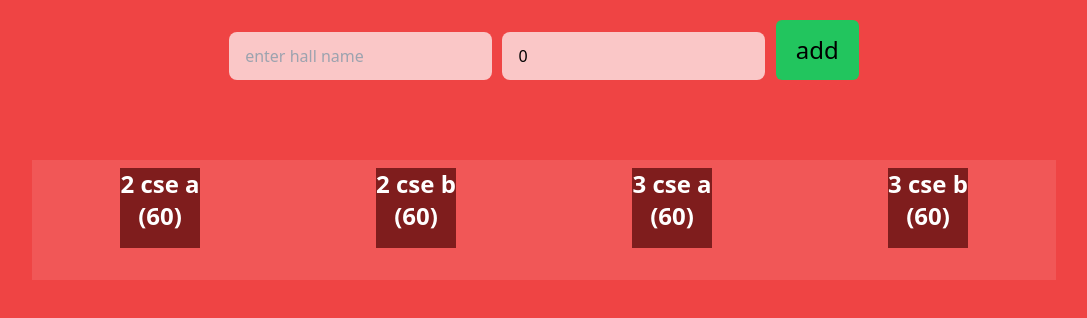
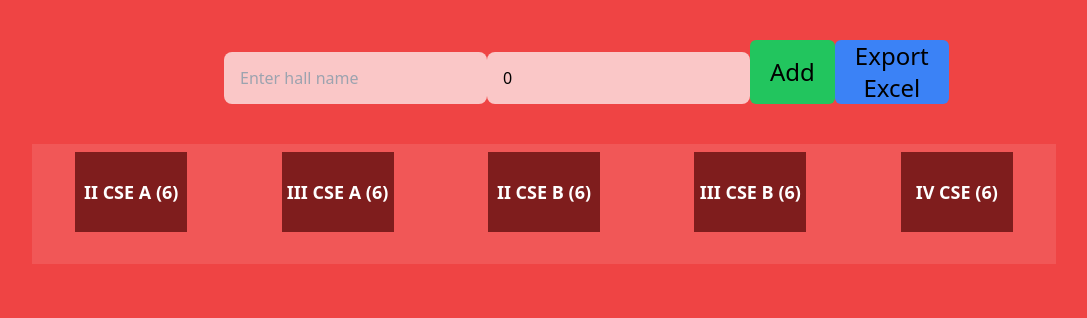
Before and after one commit to Rvkarthi/Seating_Arrangement, a React (Vite) app: page /Home in a window 1280 px wide. Shown: the top 318 px of the page, without its empty margins (96-1183 px from the left). Built offline with nearby package versions, Linux system fonts and the light colour scheme.

Commit message:
excel save

```diff
--- a/package.json
+++ b/package.json
@@ -12,6 +12,7 @@
   "dependencies": {
     "@gsap/react": "^2.1.2",
     "axios": "^1.12.2",
+    "file-saver": "^2.0.5",
     "react": "^19.1.1",
     "react-dom": "^19.1.1",
     "react-router-dom": "^7.9.4",
--- a/src/pages/Excel.jsx
+++ b/src/pages/Excel.jsx
@@ -29,6 +29,7 @@ const ExcelReaderTailwind = () => {
       });
 
       setClassData(classObj);
+      console.log({classObj})
     };
 
     reader.readAsBinaryString(file);
--- a/src/pages/Home.jsx
+++ b/src/pages/Home.jsx
@@ -1,70 +1,204 @@
-import { useEffect, useState } from 'react'
+import { useEffect, useState } from "react";
 import gsap from "gsap";
-import { useGSAP } from "@gsap/react";
 import { Draggable } from "gsap/Draggable";
+import * as XLSX from "xlsx";
+import { saveAs } from "file-saver";
 
-gsap.registerPlugin(useGSAP,Draggable);
+gsap.registerPlugin(Draggable);
+
 function Home() {
+  const [classes, setClasses] = useState({
+    "II CSE A": [820324104017, 820324104018, 820324104020, 820324104022, 820324104026, 820324104030],
+    "III CSE A": [820323104032, 820323104033, 820323104035, 820323104036, 820323104041, 820323104043],
+    "II CSE B": [820324104094, 820324104096, 820324104098, 820324104099, 820324104100, 820324104101],
+    "III CSE B": [820323104087, 820323104088, 820323104090, 820323104092, 820323104093, 820323104096],
+    "IV CSE": [820322104001, 820322104003, 820322104010, 820322104012, 820322104013, 820322104014],
+  });
 
-  const [classes, setClasses] = useState({})
+  const [hall, setHall] = useState([]);
+  const [hallDetails, setHallDetails] = useState({ name: "", size: 0 });
+  const [assignments, setAssignments] = useState({});
 
-  const [hall, setHall] = useState([])
+  // Add a new hall
+  function handleHallSubmit() {
+    if (!hallDetails.name || hallDetails.size <= 0) return;
+    setHall([...hall, { ...hallDetails, size: Number(hallDetails.size) }]);
+    setAssignments({
+      ...assignments,
+      [hallDetails.name]: { students: [], filled: 0, remaining: Number(hallDetails.size), assignedClasses: [] },
+    });
+    setHallDetails({ name: "", size: 0 });
+  }
 
+  // Assign class to hall with proportional split
+  function assignClassToHall(className, hallName) {
+    setAssignments((prev) => {
+      const hallInfo = prev[hallName];
+      if (!hallInfo) return prev;
 
-  const [hallDetails, setHallDetails] = useState({name: "", size: 0})
+      const newClassStudents = classes[className].map((regno) => ({ regno, className }));
+      const allClasses = Array.from(new Set([...hallInfo.assignedClasses, className]));
+      let combinedStudents = [...hallInfo.students, ...newClassStudents];
+      const hallCapacity = hallInfo.filled + hallInfo.remaining;
+      const totalClasses = allClasses.length;
+      const perClassShare = Math.floor(hallCapacity / totalClasses);
 
-  useEffect(()=>{
-    Draggable.create('.box', {
-    inertia: true,
-    bounds: "main"
-  })
-  },[])
+      let hallStudents = [];
+      allClasses.forEach((cName) => {
+        const classStudents = combinedStudents.filter((s) => s.className === cName);
+        hallStudents.push(...classStudents.slice(0, perClassShare));
+      });
 
-  useGSAP(()=>{
+      const updatedAssignments = {
+        ...prev,
+        [hallName]: {
+          students: hallStudents,
+          filled: hallStudents.length,
+          remaining: hallCapacity - hallStudents.length,
+          assignedClasses: allClasses,
+        },
+      };
 
-    gsap.from('.box', {
-	    rotation: 90,
-	    duration: 1,
-      opacity: 0,
-      scale: 0,
-	    ease: 'ease',
-    })
+      setClasses((prevClasses) => {
+        const updatedClasses = { ...prevClasses };
+        allClasses.forEach((cName) => {
+          const classStudents = combinedStudents.filter((s) => s.className === cName);
+          updatedClasses[cName] = classStudents.slice(perClassShare).map((s) => s.regno);
+        });
+        return updatedClasses;
+      });
 
-  })
+      return updatedAssignments;
+    });
+  }
 
-  function handleHallSubmit(){
-    setHall([...hall, hallDetails])
-    setHallDetails({name: "", size: 0})
+  // Make classes draggable
+  useEffect(() => {
+    const boxes = gsap.utils.toArray(".box");
+
+    boxes.forEach((box) => {
+      Draggable.create(box, {
+        bounds: "main",
+        inertia: true,
+        onDragEnd() {
+          const hallElements = document.querySelectorAll(".hall");
+          let dropped = false;
+
+          hallElements.forEach((hallEl) => {
+            const rect1 = box.getBoundingClientRect();
+            const rect2 = hallEl.getBoundingClientRect();
+            const overlap = !(
+              rect1.right < rect2.left ||
+              rect1.left > rect2.right ||
+              rect1.bottom < rect2.top ||
+              rect1.top > rect2.bottom
+            );
+
+            if (overlap) {
+              const className = box.dataset.name;
+              const hallName = hallEl.dataset.name;
+              assignClassToHall(className, hallName);
+              dropped = true;
+            }
+          });
+
+          gsap.to(box, { x: 0, y: 0, duration: 0.5, ease: "elastic.out(1,0.5)" });
+        },
+      });
+    });
+  }, [classes, hall, assignments]);
+
+  // Export hall-wise Excel
+  function exportExcel() {
+    const wb = XLSX.utils.book_new();
+
+    hall.forEach((h) => {
+      const hallAssign = assignments[h.name]?.students || [];
+      const classNames = [...new Set(hallAssign.map((s) => s.className))];
+
+      // Build rows: each row = a set of roll numbers for each class
+      const maxRows = Math.max(...classNames.map((cn) => hallAssign.filter((s) => s.className === cn).length));
+      const data = [classNames]; // header row = class names
+
+      for (let i = 0; i < maxRows; i++) {
+        const row = classNames.map((cn) => {
+          const students = hallAssign.filter((s) => s.className === cn);
+          return students[i]?.regno || "";
+        });
+        data.push(row);
+      }
+
+      const ws = XLSX.utils.aoa_to_sheet(data);
+      XLSX.utils.book_append_sheet(wb, ws, h.name);
+    });
+
+    XLSX.writeFile(wb, "Hall_Assignments.xlsx");
   }
 
   return (
-    <main className='bg-red-500 h-[100vh] w-screen flex flex-col items-center '>
-
-    <div className='flex justify-around w-[50vw]'>
-    <input className='bg-white/70 px-4 mt-8 py-3 rounded-lg text-md text-black' type="text" placeholder='enter hall name' value={hallDetails.name} onChange={(e)=>setHallDetails({...hallDetails,"name": e.target.value})} />
-    <input className='bg-white/70 px-4 mt-8 py-3 rounded-lg text-md text-black' type="number" placeholder='hall size' value={hallDetails.size} onChange={(e)=>setHallDetails({...hallDetails,"size": e.target.value})}/>
-    <button onClick={handleHallSubmit} className='bg-green-500 px-5 text-2xl rounded-md mt-5'>add</button></div>
-
-      <div className='bg-white/10 pt-2 w-[80vw] h-[15vh] mt-20 flex justify-around' id='bounds'>
-          <div className='bg-red-900 size-20 text-white text-2xl font-bold text-center box'>2 cse a (60)</div>
-          <div className='bg-red-900 size-20 text-white text-2xl font-bold text-center box'>2 cse b (60)</div>
-          <div className='bg-red-900 size-20 text-white text-2xl font-bold text-center box'>3 cse a (60)</div>
-          <div className='bg-red-900 size-20 text-white text-2xl font-bold text-center box'>3 cse b (60)</div>
+    <main className="bg-red-500 h-[100vh] w-screen flex flex-col items-center overflow-auto p-5">
+      {/* Input */}
+      <div className="flex justify-around w-[50vw]">
+        <input
+          className="bg-white/70 px-4 mt-8 py-3 rounded-lg text-md text-black"
+          type="text"
+          placeholder="Enter hall name"
+          value={hallDetails.name}
+          onChange={(e) => setHallDetails({ ...hallDetails, name: e.target.value })}
+        />
+        <input
+          className="bg-white/70 px-4 mt-8 py-3 rounded-lg text-md text-black"
+          type="number"
+          placeholder="Hall size"
+          value={hallDetails.size}
+          onChange={(e) => setHallDetails({ ...hallDetails, size: e.target.value })}
+        />
+        <button onClick={handleHallSubmit} className="bg-green-500 px-5 text-2xl rounded-md mt-5">
+          Add
+        </button>
+        <button onClick={exportExcel} className="bg-blue-500 px-5 text-2xl rounded-md mt-5">
+          Export Excel
+        </button>
       </div>
 
-      <div className="flex justify-around w-3/4">
-      {hall.map((item)=>(
-        <div className='size-52 bg-black mt-12 text-white'>
-          <h1 className='text-2xl text-center'>{item.name}</h1>
-          <p className='text-2xl text-center'>{item.size}</p>
-        </div>
+      {/* Classes */}
+      <div className="bg-white/10 pt-2 w-[80vw] h-[15vh] mt-10 flex justify-around flex-wrap gap-2">
+        {Object.entries(classes).map(([name, students]) => (
+          <div
+            key={name}
+            className="bg-red-900 w-28 h-20 text-white text-lg font-bold text-center box flex items-center justify-center cursor-pointer"
+            data-name={name}
+          >
+            {name} ({students.length})
+          </div>
         ))}
-
-
       </div>
 
+      {/* Halls */}
+      <div className="flex justify-around w-full mt-10 flex-wrap gap-5">
+        {hall.map((item) => (
+          <div
+            key={item.name}
+            data-name={item.name}
+            className="hall w-60 h-60 bg-black text-white p-3 rounded-lg relative"
+          >
+            <h1 className="text-xl text-center font-bold">{item.name}</h1>
+            <p className="text-center">Capacity: {item.size}</p>
+            <p className="text-center">Filled: {assignments[item.name]?.filled || 0}</p>
+            <p className="text-center">Remaining: {assignments[item.name]?.remaining || item.size}</p>
+
+            <div className="absolute bottom-2 left-0 right-0 flex flex-wrap justify-center gap-1">
+              {(assignments[item.name]?.students || []).map((s) => (
+                <div key={s.regno} className="bg-white text-black text-xs px-1 rounded">
+                  {s.regno.toString().slice(-3)} ({s.className})
+                </div>
+              ))}
+            </div>
+          </div>
+        ))}
+      </div>
     </main>
-  )
+  );
 }
 
-export default Home
+export default Home;
```
Also changed, not shown: 1 other file (tests, documents, lock files or other folders).
